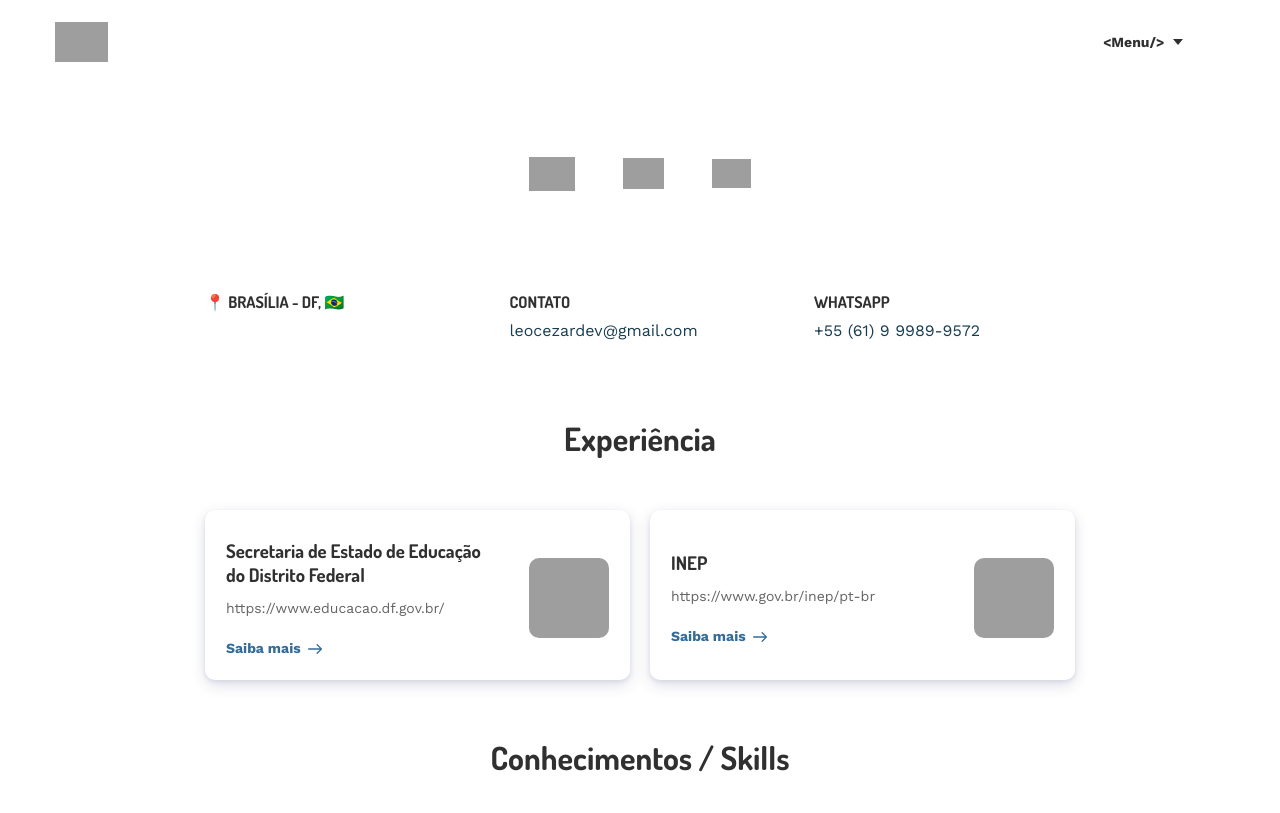
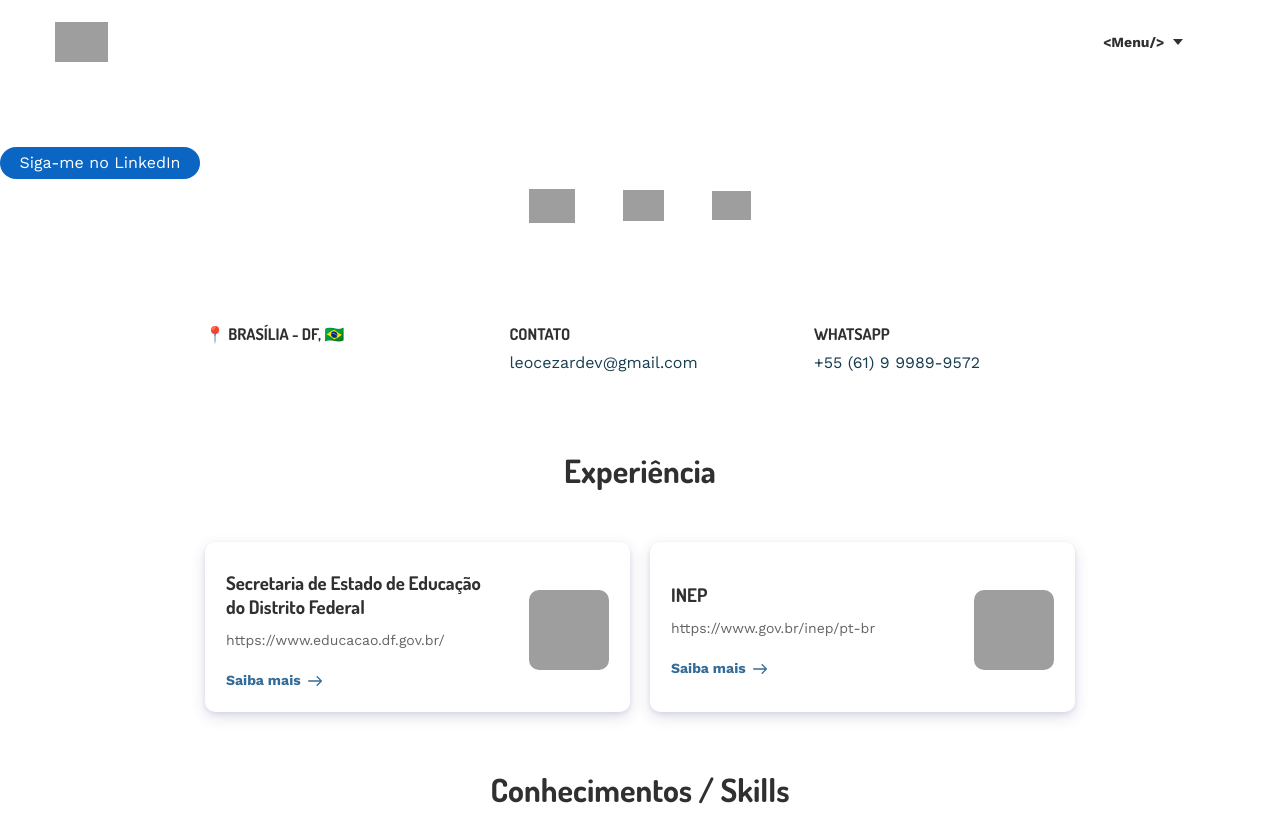
Before and after one commit to leocezardev/leocezar.dev, a plain HTML site: page program-dev.html in a window 1280 px wide. Shown: the top 813 px of the page. Drawn offline with nearby package versions, Linux system fonts and the light colour scheme; grey boxes are pictures that could not be loaded; a script that the page names is missing.

Commit message:
Update program-dev.html

```diff
--- a/program-dev.html
+++ b/program-dev.html
@@ -250,6 +250,24 @@
 	<div class="press-01">
 
 
+      <style>
+        .libutton {
+          display: flex;
+          flex-direction: column;
+          justify-content: center;
+          padding: 7px;
+          text-align: center;
+          outline: none;
+          text-decoration: none !important;
+          color: #ffffff !important;
+          width: 200px;
+          height: 32px;
+          border-radius: 16px;
+          background-color: #0A66C2;
+          font-family: "SF Pro Text", Helvetica, sans-serif;
+        }
+      </style>
+<a class="libutton" href="https://www.linkedin.com/comm/mynetwork/discovery-see-all?usecase=PEOPLE_FOLLOWS&followMember=leocezardev" target="_blank">Siga-me no LinkedIn</a>
 
 
 		<div class="container container--premid">
```
